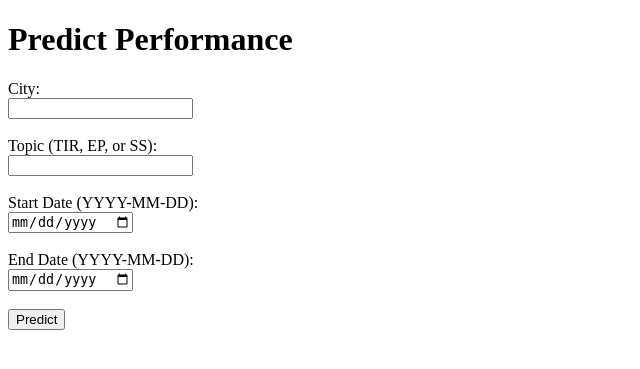
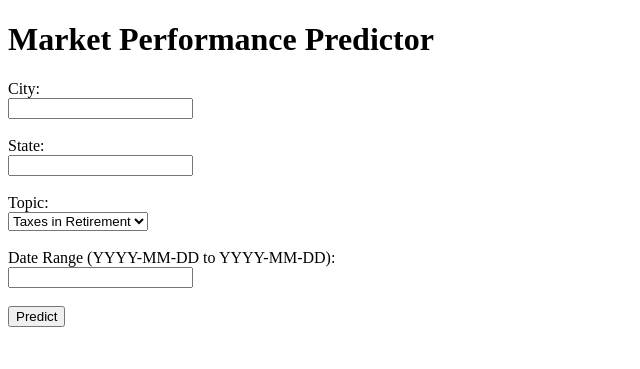
Before and after one commit to mashley00/market-performance, a FastAPI app: page /predict-form in a window 1280 px wide. Shown: the top 369 px of the page, without its empty margins (0-640 px from the left). Run offline with FastAPI, Linux system fonts and the light colour scheme.

Commit message:
Update predict_form.html

```diff
--- a/templates/predict_form.html
+++ b/templates/predict_form.html
@@ -1,29 +1,28 @@
 <!DOCTYPE html>
 <html>
 <head>
-    <title>Predict Performance</title>
+    <title>Predict Market Performance</title>
 </head>
 <body>
-    <h1>Predict Performance</h1>
-    <form action="/predict-form" method="post">
+    <h1>Market Performance Predictor</h1>
+    <form method="post" action="/predict-form">
         <label for="city">City:</label><br>
         <input type="text" id="city" name="city" required><br><br>
 
-        <label for="topic">Topic (TIR, EP, or SS):</label><br>
-        <input type="text" id="topic" name="topic" required><br><br>
+        <label for="state">State:</label><br>
+        <input type="text" id="state" name="state" required><br><br>
 
-        <label for="start_date">Start Date (YYYY-MM-DD):</label><br>
-        <input type="date" id="start_date" name="start_date" required><br><br>
+        <label for="topic">Topic:</label><br>
+        <select id="topic" name="topic" required>
+            <option value="TIR">Taxes in Retirement</option>
+            <option value="EP">Estate Planning</option>
+            <option value="SS">Social Security</option>
+        </select><br><br>
 
-        <label for="end_date">End Date (YYYY-MM-DD):</label><br>
-        <input type="date" id="end_date" name="end_date" required><br><br>
+        <label for="date_range">Date Range (YYYY-MM-DD to YYYY-MM-DD):</label><br>
+        <input type="text" id="date_range" name="date_range" required><br><br>
 
-        <input type="submit" value="Predict">
+        <button type="submit">Predict</button>
     </form>
-
-    {% if result %}
-        <h2>Prediction Result</h2>
-        <pre>{{ result | tojson(indent=2) }}</pre>
-    {% endif %}
 </body>
 </html>
```
